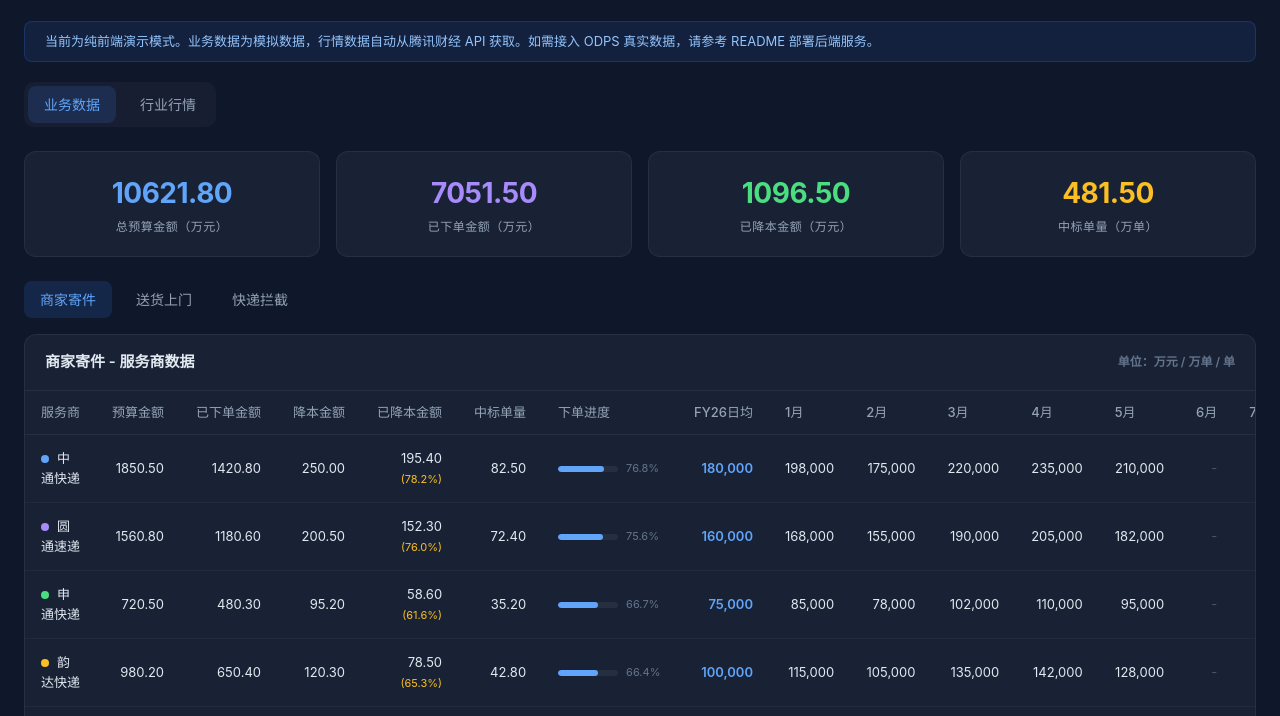
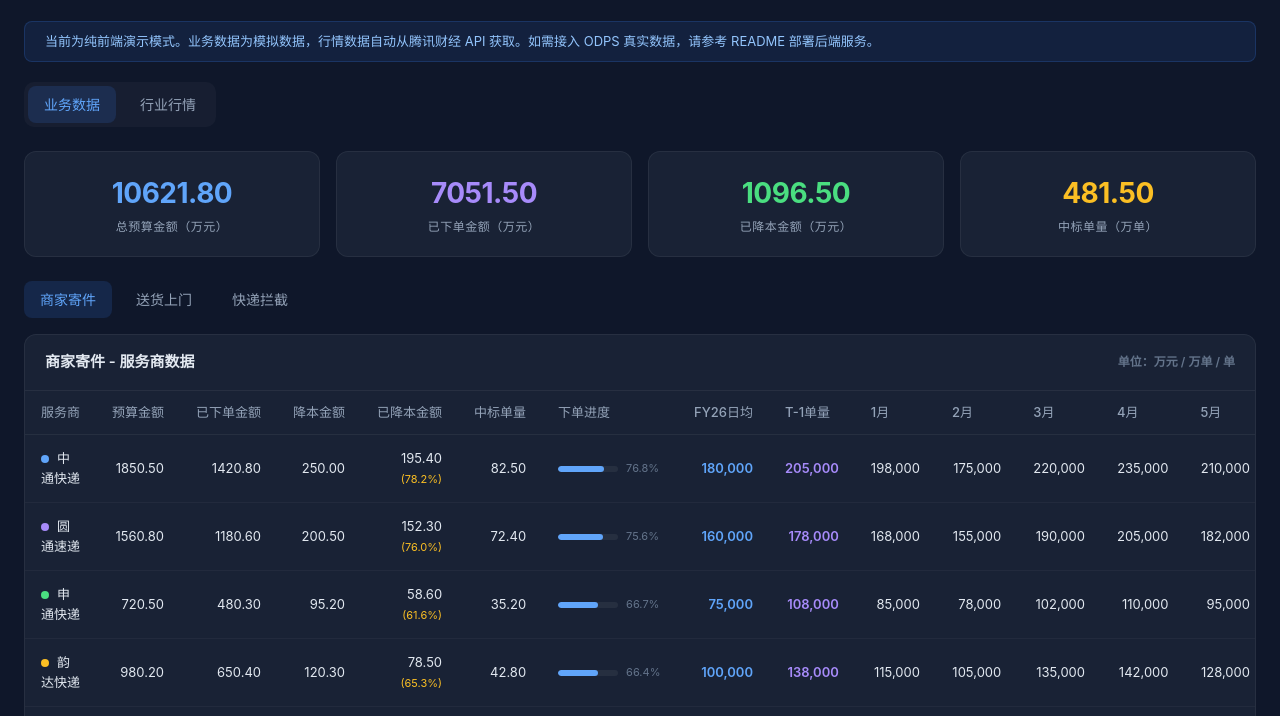
Before and after one commit to ZhangYinkun-ai/business-dashboard, a website: page index.html in a window 1280 px wide. Shown: the part 84-800 px from the top of the page. Drawn offline with nearby package versions, Linux system fonts and the light colour scheme.

Commit message:
feat: 添加T-1单量列（FY26日均后）

```diff
--- a/index.html
+++ b/index.html
@@ -138,6 +138,7 @@
                 <th>中标单量</th>
                 <th>下单进度</th>
                 <th>FY26日均</th>
+                <th>T-1单量</th>
                 <th>1月</th>
                 <th>2月</th>
                 <th>3月</th>
@@ -441,6 +442,8 @@
         const savingsProgress = c.savingsTarget > 0 ? Math.min(100, (c.savingsActual / c.savingsTarget * 100)).toFixed(1) : 0;
         // FY26日均列
         const fy26Cell = c.fy26DailyAvg ? `<td style="text-align:right;font-weight:600;color:#60a5fa;">${c.fy26DailyAvg.toLocaleString()}</td>` : '<td style="text-align:right;color:#475569;">-</td>';
+        // T-1单量列
+        const t1Cell = c.tMinus1Volume ? `<td style="text-align:right;font-weight:600;color:#a78bfa;">${c.tMinus1Volume.toLocaleString()}</td>` : '<td style="text-align:right;color:#475569;">-</td>';
         // 月度单量列
         const monthlyCells = [];
         for (let m = 1; m <= 12; m++) {
@@ -471,6 +474,7 @@
                 <span style="font-size:11px;color:#64748b;min-width:36px;">${progress}%</span>
               </div>`}</td>
             ${fy26Cell}
+            ${isNoCost ? '<td style="text-align:right;color:#475569;">-</td>' : t1Cell}
             ${monthlyCells.join('')}
           </tr>
         `;
@@ -649,6 +653,7 @@
             savingsActual: Math.round((30 + Math.random() * 150) * 100) / 100,
             bidVolume: Math.round((10 + Math.random() * 90) * 100) / 100,
             fy26DailyAvg,
+            tMinus1Volume: fy26DailyAvg + Math.floor(Math.random() * 40000 - 20000),
             monthlyDailyAvg
           };
         }),
--- a/src/data.json
+++ b/src/data.json
@@ -1,15 +1,15 @@
 {
   "lastUpdated": "2026-05-12T14:00:00+08:00",
   "carriers": [
-    { "name": "中通快递", "code": "zt", "budget": 1850.50, "ordered": 1420.80, "savingsTarget": 250.00, "savingsActual": 195.40, "bidVolume": 82.50, "fy26DailyAvg": 180000, "monthlyDailyAvg": {"1": 198000, "2": 175000, "3": 220000, "4": 235000, "5": 210000} },
-    { "name": "圆通速递", "code": "yt", "budget": 1560.80, "ordered": 1180.60, "savingsTarget": 200.50, "savingsActual": 152.30, "bidVolume": 72.40, "fy26DailyAvg": 160000, "monthlyDailyAvg": {"1": 168000, "2": 155000, "3": 190000, "4": 205000, "5": 182000} },
-    { "name": "申通快递", "code": "st", "budget": 720.50, "ordered": 480.30, "savingsTarget": 95.20, "savingsActual": 58.60, "bidVolume": 35.20, "fy26DailyAvg": 75000, "monthlyDailyAvg": {"1": 85000, "2": 78000, "3": 102000, "4": 110000, "5": 95000} },
-    { "name": "韵达快递", "code": "yd", "budget": 980.20, "ordered": 650.40, "savingsTarget": 120.30, "savingsActual": 78.50, "bidVolume": 42.80, "fy26DailyAvg": 100000, "monthlyDailyAvg": {"1": 115000, "2": 105000, "3": 135000, "4": 142000, "5": 128000} },
-    { "name": "极兔速递", "code": "jt", "budget": 890.60, "ordered": 620.40, "savingsTarget": 110.80, "savingsActual": 72.50, "bidVolume": 48.60, "fy26DailyAvg": 95000, "monthlyDailyAvg": {"1": 98000, "2": 88000, "3": 118000, "4": 128000, "5": 108000} },
-    { "name": "顺丰速运", "code": "sf", "budget": 1250.36, "ordered": 875.24, "savingsTarget": 180.50, "savingsActual": 125.80, "bidVolume": 65.30, "fy26DailyAvg": 135000, "monthlyDailyAvg": {"1": 145000, "2": 132000, "3": 168000, "4": 175000, "5": 162000} },
-    { "name": "邮政电商标快", "code": "yz", "budget": 1120.40, "ordered": 820.50, "savingsTarget": 145.60, "savingsActual": 102.40, "bidVolume": 58.90, "fy26DailyAvg": 115000, "monthlyDailyAvg": {"1": 125000, "2": 115000, "3": 152000, "4": 165000, "5": 145000} },
-    { "name": "菜鸟速递", "code": "cn", "budget": 850.20, "ordered": 580.40, "savingsTarget": 120.60, "savingsActual": 85.30, "bidVolume": 52.40, "fy26DailyAvg": 88000, "monthlyDailyAvg": {"1": 95000, "2": 85000, "3": 110000, "4": 118000, "5": 102000} },
-    { "name": "京东快递", "code": "jd", "budget": 680.30, "ordered": 450.20, "savingsTarget": 85.40, "savingsActual": 58.60, "bidVolume": 38.50, "fy26DailyAvg": 72000, "monthlyDailyAvg": {"1": 78000, "2": 68000, "3": 92000, "4": 98000, "5": 85000} }
+    { "name": "中通快递", "code": "zt", "budget": 1850.50, "ordered": 1420.80, "savingsTarget": 250.00, "savingsActual": 195.40, "bidVolume": 82.50, "fy26DailyAvg": 180000, "tMinus1Volume": 205000, "monthlyDailyAvg": {"1": 198000, "2": 175000, "3": 220000, "4": 235000, "5": 210000} },
+    { "name": "圆通速递", "code": "yt", "budget": 1560.80, "ordered": 1180.60, "savingsTarget": 200.50, "savingsActual": 152.30, "bidVolume": 72.40, "fy26DailyAvg": 160000, "tMinus1Volume": 178000, "monthlyDailyAvg": {"1": 168000, "2": 155000, "3": 190000, "4": 205000, "5": 182000} },
+    { "name": "申通快递", "code": "st", "budget": 720.50, "ordered": 480.30, "savingsTarget": 95.20, "savingsActual": 58.60, "bidVolume": 35.20, "fy26DailyAvg": 75000, "tMinus1Volume": 108000, "monthlyDailyAvg": {"1": 85000, "2": 78000, "3": 102000, "4": 110000, "5": 95000} },
+    { "name": "韵达快递", "code": "yd", "budget": 980.20, "ordered": 650.40, "savingsTarget": 120.30, "savingsActual": 78.50, "bidVolume": 42.80, "fy26DailyAvg": 100000, "tMinus1Volume": 138000, "monthlyDailyAvg": {"1": 115000, "2": 105000, "3": 135000, "4": 142000, "5": 128000} },
+    { "name": "极兔速递", "code": "jt", "budget": 890.60, "ordered": 620.40, "savingsTarget": 110.80, "savingsActual": 72.50, "bidVolume": 48.60, "fy26DailyAvg": 95000, "tMinus1Volume": 125000, "monthlyDailyAvg": {"1": 98000, "2": 88000, "3": 118000, "4": 128000, "5": 108000} },
+    { "name": "顺丰速运", "code": "sf", "budget": 1250.36, "ordered": 875.24, "savingsTarget": 180.50, "savingsActual": 125.80, "bidVolume": 65.30, "fy26DailyAvg": 135000, "tMinus1Volume": 158000, "monthlyDailyAvg": {"1": 145000, "2": 132000, "3": 168000, "4": 175000, "5": 162000} },
+    { "name": "邮政电商标快", "code": "yz", "budget": 1120.40, "ordered": 820.50, "savingsTarget": 145.60, "savingsActual": 102.40, "bidVolume": 58.90, "fy26DailyAvg": 115000, "tMinus1Volume": 162000, "monthlyDailyAvg": {"1": 125000, "2": 115000, "3": 152000, "4": 165000, "5": 145000} },
+    { "name": "菜鸟速递", "code": "cn", "budget": 850.20, "ordered": 580.40, "savingsTarget": 120.60, "savingsActual": 85.30, "bidVolume": 52.40, "fy26DailyAvg": 88000, "tMinus1Volume": 115000, "monthlyDailyAvg": {"1": 95000, "2": 85000, "3": 110000, "4": 118000, "5": 102000} },
+    { "name": "京东快递", "code": "jd", "budget": 680.30, "ordered": 450.20, "savingsTarget": 85.40, "savingsActual": 58.60, "bidVolume": 38.50, "fy26DailyAvg": 72000, "tMinus1Volume": 95000, "monthlyDailyAvg": {"1": 78000, "2": 68000, "3": 92000, "4": 98000, "5": 85000} }
   ],
   "projects": [
     { "name": "商家寄件", "budget": 4850.60, "ordered": 3280.40, "savingsTarget": 680.50, "savingsActual": 468.20, "bidVolume": 220.50 },
```
